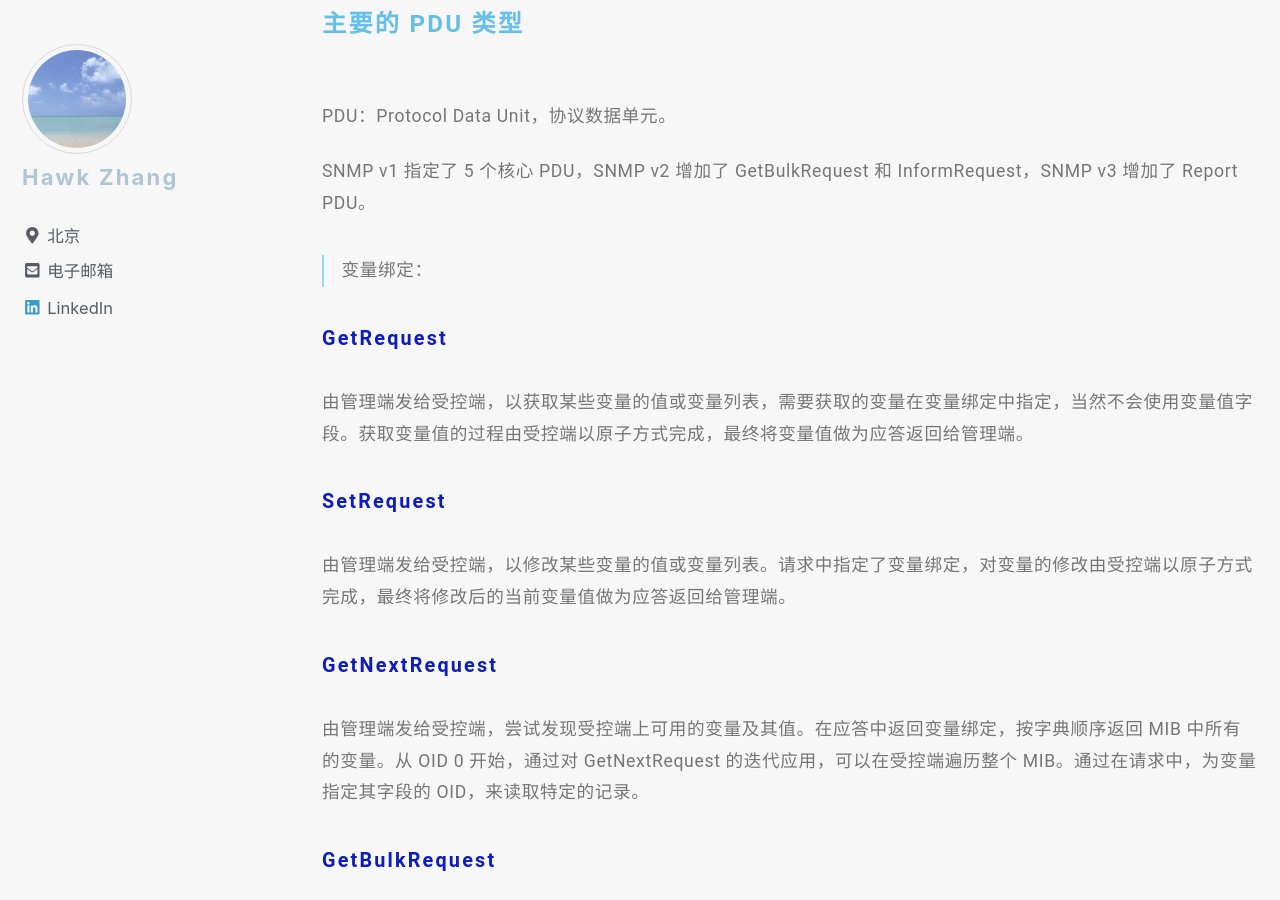
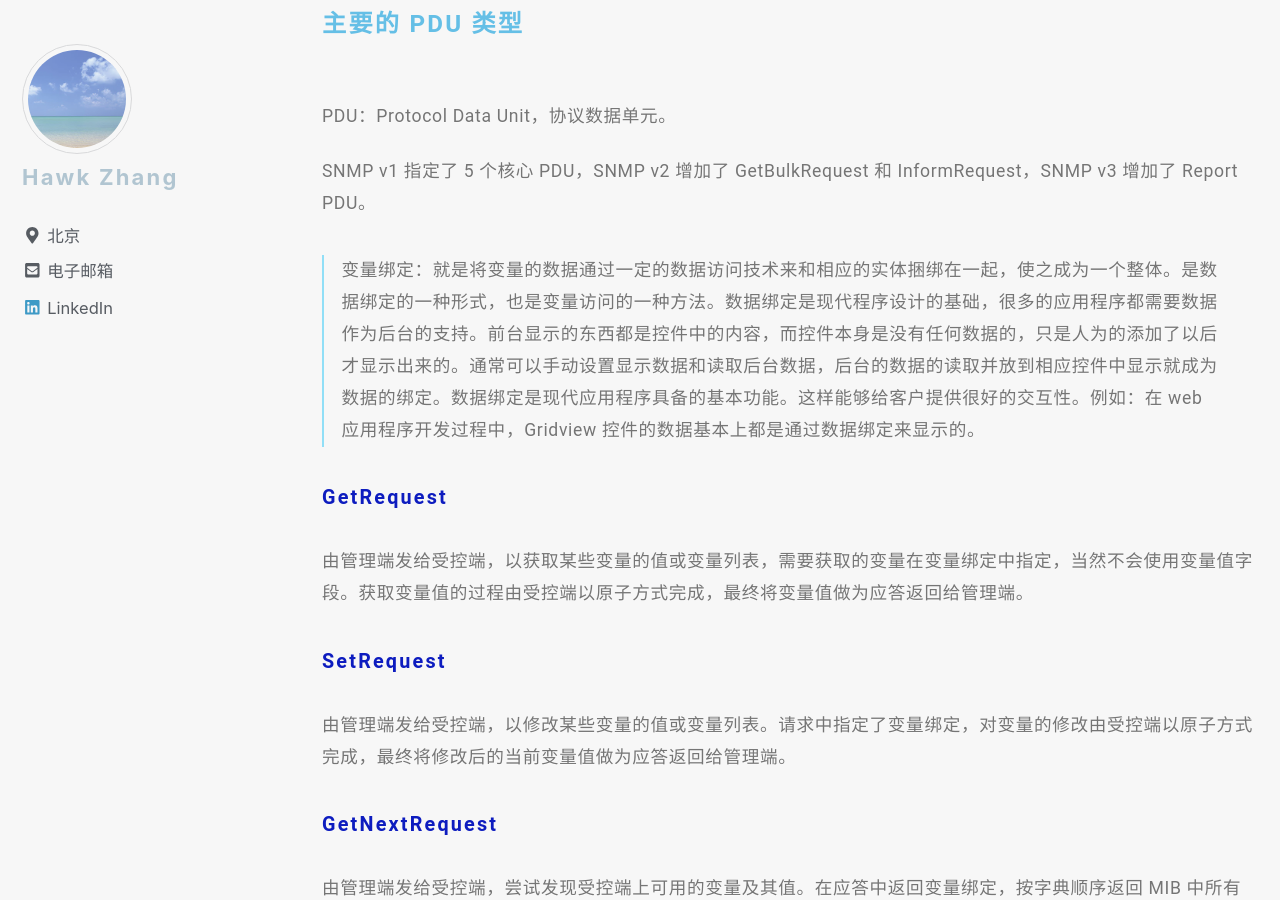
Before and after one commit to narru888/linotes_note, a Jekyll site: the page built from _posts/monitor/zabbix/2018-01-02-monitor.snmp.md, in a window 1280 px wide and 900 px high, scrolled down 5436 px. Built offline with Jekyll 4.4.1, drawn with Linux system fonts in a browser that asks for light colours; nearby versions of some CDN libraries; a script that is not in the unit is left out.

Commit message:
update on 2018-10-20 18:40:01 CST

```diff
--- a/_posts/monitor/zabbix/2018-01-02-monitor.snmp.md
+++ b/_posts/monitor/zabbix/2018-01-02-monitor.snmp.md
@@ -178,7 +178,7 @@ PDU：Protocol Data Unit，协议数据单元。
 
 SNMP v1 指定了 5 个核心 PDU，SNMP v2 增加了 GetBulkRequest 和 InformRequest，SNMP v3 增加了 Report PDU。
 
->变量绑定：
+>变量绑定：就是将变量的数据通过一定的数据访问技术来和相应的实体捆绑在一起，使之成为一个整体。是数据绑定的一种形式，也是变量访问的一种方法。数据绑定是现代程序设计的基础，很多的应用程序都需要数据作为后台的支持。前台显示的东西都是控件中的内容，而控件本身是没有任何数据的，只是人为的添加了以后才显示出来的。通常可以手动设置显示数据和读取后台数据，后台的数据的读取并放到相应控件中显示就成为数据的绑定。数据绑定是现代应用程序具备的基本功能。这样能够给客户提供很好的交互性。例如：在 web 应用程序开发过程中，Gridview 控件的数据基本上都是通过数据绑定来显示的。
 
 ##### GetRequest
 
```
